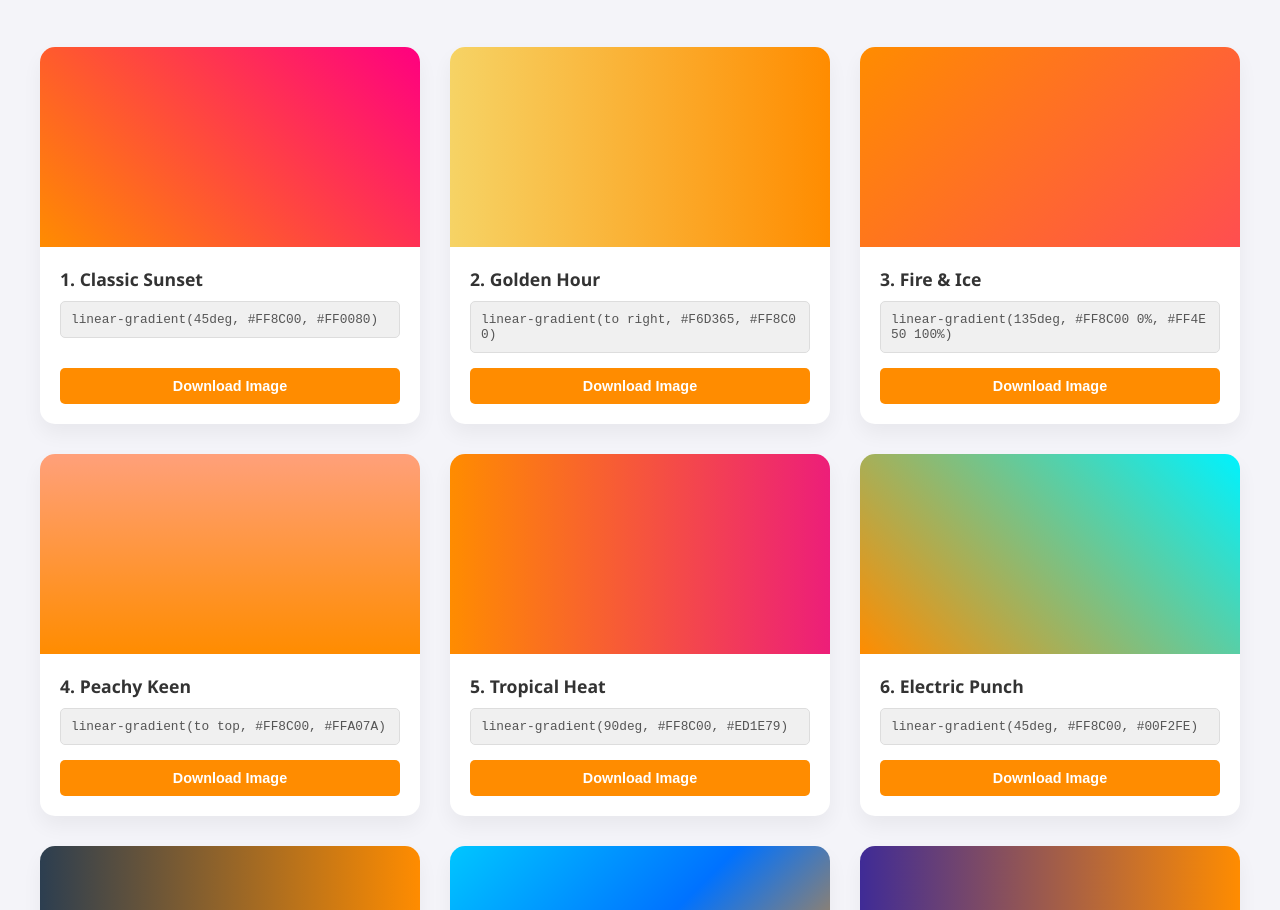
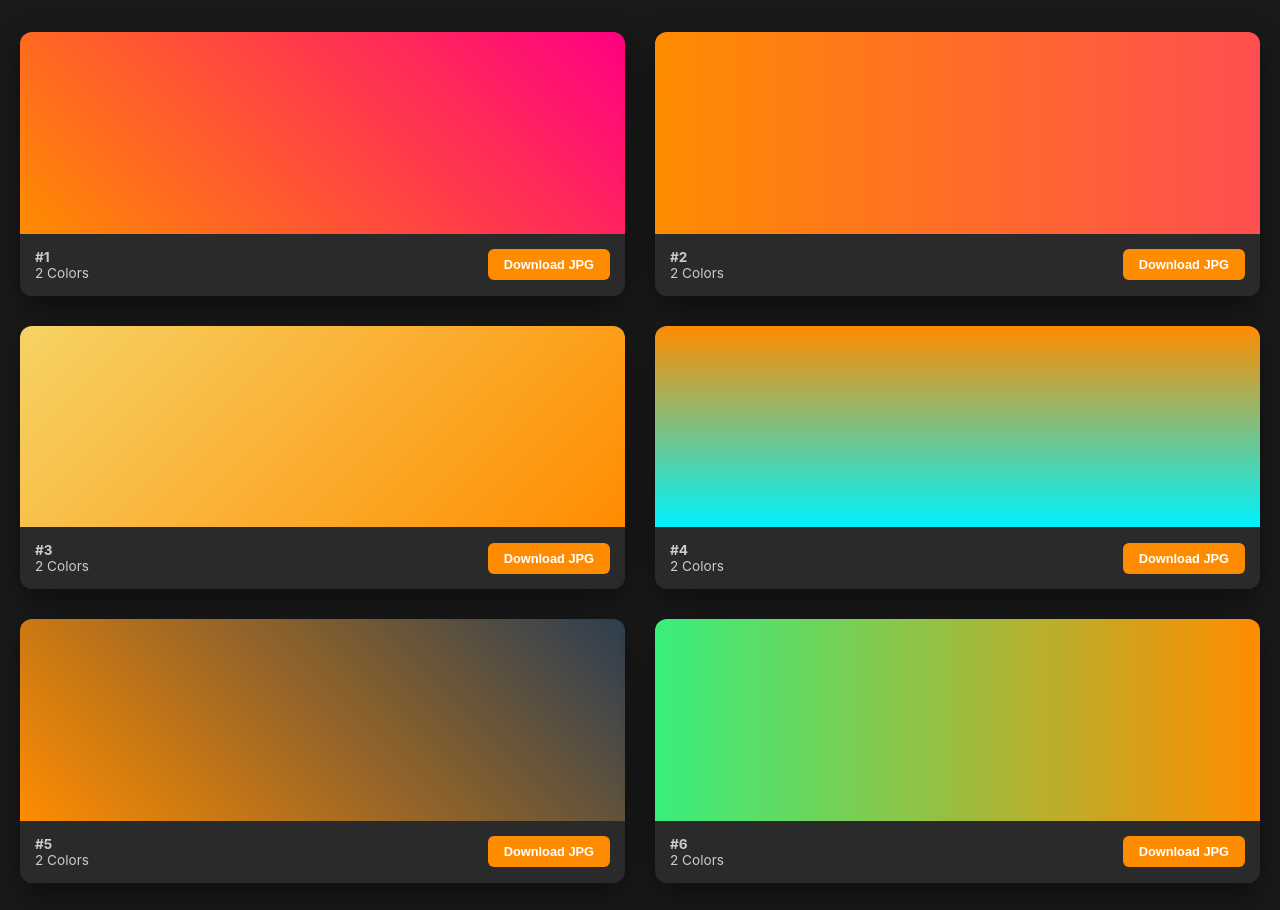
Before and after one commit to Sammy-tech83/Gradient-, a plain HTML site: page index.html in a window 1280 px wide. Shown: the part 163-1073 px from the top of the page. Drawn offline with Linux system fonts and the light colour scheme.

Commit message:
Update index.html

```diff
--- a/index.html
+++ b/index.html
@@ -3,218 +3,192 @@
 <head>
     <meta charset="UTF-8">
     <meta name="viewport" content="width=device-width, initial-scale=1.0">
-    <title>Orange Gradient Showcase</title>
+    <title>100 Orange Gradients - Twitter Header Gallery</title>
     <style>
-        :root {
-            --orange-base: #FF8C00;
-        }
-
         body {
-            font-family: 'Segoe UI', Tahoma, Geneva, Verdana, sans-serif;
-            background-color: #f4f4f9;
+            font-family: 'Inter', -apple-system, sans-serif;
+            background: #1a1a1a;
+            color: white;
             margin: 0;
-            padding: 40px 20px;
-            color: #333;
+            padding: 20px;
         }
 
         header {
             text-align: center;
-            margin-bottom: 50px;
+            padding: 40px 0;
         }
 
-        h1 {
-            color: var(--orange-base);
-            font-size: 2.5rem;
-            margin-bottom: 10px;
-        }
+        h1 { margin: 0; color: #FF8C00; font-size: 2.5rem; }
+        p { color: #888; margin-top: 10px; }
 
-        .grid {
+        .gallery {
             display: grid;
-            grid-template-columns: repeat(auto-fill, minmax(300px, 1fr));
+            grid-template-columns: repeat(auto-fill, minmax(400px, 1fr));
             gap: 30px;
-            max-width: 1200px;
+            max-width: 1400px;
             margin: 0 auto;
         }
 
-        .card {
-            background: white;
-            border-radius: 15px;
+        .gradient-card {
+            background: #2a2a2a;
+            border-radius: 12px;
             overflow: hidden;
-            box-shadow: 0 10px 20px rgba(0,0,0,0.05);
-            transition: transform 0.3s ease;
-            display: flex;
-            flex-direction: column;
+            box-shadow: 0 10px 30px rgba(0,0,0,0.5);
+            transition: transform 0.2s;
         }
 
-        .card:hover {
+        .gradient-card:hover {
             transform: translateY(-5px);
         }
 
-        .gradient-preview {
-            height: 200px;
+        .preview {
             width: 100%;
+            aspect-ratio: 3 / 1; /* Twitter Header Ratio */
+            background: #333;
         }
 
-        .card-info {
-            padding: 20px;
-            flex-grow: 1;
+        .controls {
+            padding: 15px;
             display: flex;
-            flex-direction: column;
+            justify-content: space-between;
+            align-items: center;
         }
 
-        .card-title {
-            font-weight: bold;
-            font-size: 1.1rem;
-            margin-bottom: 10px;
-            display: block;
+        .info {
+            font-size: 0.85rem;
+            color: #ccc;
         }
 
-        .code-block {
-            background: #f0f0f0;
-            padding: 10px;
-            border-radius: 5px;
-            font-family: monospace;
+        .btn-download {
+            background: #FF8C00;
+            color: white;
+            border: none;
+            padding: 8px 16px;
+            border-radius: 6px;
+            cursor: pointer;
+            font-weight: bold;
             font-size: 0.8rem;
-            word-break: break-all;
-            color: #555;
-            border: 1px solid #ddd;
-            margin-bottom: 15px;
+            transition: background 0.2s;
         }
 
-        .download-btn {
-            background-color: var(--orange-base);
-            color: white;
-            border: none;
-            padding: 10px;
-            border-radius: 5px;
-            cursor: pointer;
-            font-weight: bold;
-            transition: background 0.2s;
-            text-align: center;
-            text-decoration: none;
-            font-size: 0.9rem;
-            margin-top: auto;
+        .btn-download:hover {
+            background: #e67e00;
         }
 
-        .download-btn:hover {
-            background-color: #e67e00;
-        }
-
-        /* Gradient Definitions */
-        .g1 { background: linear-gradient(45deg, #FF8C00, #FF0080); }
-        .g2 { background: linear-gradient(to right, #F6D365, #FF8C00); }
-        .g3 { background: linear-gradient(135deg, #FF8C00 0%, #FF4E50 100%); }
-        .g4 { background: linear-gradient(to top, #FF8C00, #FFA07A); }
-        .g5 { background: linear-gradient(90deg, #FF8C00, #ED1E79); }
-        .g6 { background: linear-gradient(45deg, #FF8C00, #00F2FE); }
-        .g7 { background: linear-gradient(to right, #2C3E50, #FF8C00); }
-        .g8 { background: linear-gradient(135deg, #00C6FF, #0072FF, #FF8C00); }
-        .g9 { background: linear-gradient(90deg, #3F2B96 0%, #FF8C00 100%); }
-        .g10 { background: linear-gradient(to bottom, #4FACFE, #FF8C00); }
-        .g11 { background: radial-gradient(circle, #FF8C00, #000000); }
-        .g12 { background: linear-gradient(45deg, #434343, #FF8C00); }
-        .g13 { background: linear-gradient(to right, #616161, #9BC5C3, #FF8C00); }
-        .g14 { background: linear-gradient(135deg, #6A11CB, #2575FC, #FF8C00); }
-        .g15 { background: linear-gradient(45deg, #FF8C00, #38EF7D); }
-        .g16 { background: linear-gradient(to right, #FF8C00, #8E44AD, #2ECC71); }
-        .g17 { background: linear-gradient(45deg, #F093FB, #F5576C, #FF8C00); }
-        .g18 { background: linear-gradient(135deg, #FF8C00 10%, #DCE35B 100%); }
-        .g19 { background: radial-gradient(circle, #FF8C00 0%, #B22222 100%); }
-        .g20 { background: linear-gradient(to bottom, #FFFFFF, #FF8C00); }
+        canvas { display: none; } /* Hidden canvas for rendering */
     </style>
 </head>
 <body>
 
 <header>
-    <h1>Orange Gradient Collection</h1>
-    <p>Click the buttons to download high-res (1500x500) images.</p>
+    <h1>The Orange Gradient Vault</h1>
+    <p>100 unique 1500x500 Twitter-ready headers</p>
 </header>
 
-<div class="grid">
-    <!-- Card items - all updated with a download button -->
-    <div class="card">
-        <div class="gradient-preview g1"></div>
-        <div class="card-info">
-            <span class="card-title">1. Classic Sunset</span>
-            <div class="code-block">linear-gradient(45deg, #FF8C00, #FF0080)</div>
-            <button class="download-btn" onclick="downloadGradient('g1', 'Classic-Sunset')">Download Image</button>
-        </div>
-    </div>
+<div class="gallery" id="gallery"></div>
 
-    <div class="card">
-        <div class="gradient-preview g2"></div>
-        <div class="card-info">
-            <span class="card-title">2. Golden Hour</span>
-            <div class="code-block">linear-gradient(to right, #F6D365, #FF8C00)</div>
-            <button class="download-btn" onclick="downloadGradient('g2', 'Golden-Hour')">Download Image</button>
-        </div>
-    </div>
+<!-- Hidden Canvas for Image Generation -->
+<canvas id="exportCanvas" width="1500" height="500"></canvas>
 
-    <div class="card">
-        <div class="gradient-preview g3"></div>
-        <div class="card-info">
-            <span class="card-title">3. Fire & Ice</span>
-            <div class="code-block">linear-gradient(135deg, #FF8C00 0%, #FF4E50 100%)</div>
-            <button class="download-btn" onclick="downloadGradient('g3', 'Fire-and-Ice')">Download Image</button>
-        </div>
-    </div>
+<script>
+    const gallery = document.getElementById('gallery');
+    const canvas = document.getElementById('exportCanvas');
+    const ctx = canvas.getContext('2d');
 
-    <div class="card">
-        <div class="gradient-preview g4"></div>
-        <div class="card-info">
-            <span class="card-title">4. Peachy Keen</span>
-            <div class="code-block">linear-gradient(to top, #FF8C00, #FFA07A)</div>
-            <button class="download-btn" onclick="downloadGradient('g4', 'Peachy-Keen')">Download Image</button>
-        </div>
-    </div>
+    // Base Orange Color from your image
+    const baseOrange = "#FF8C00";
 
-    <div class="card">
-        <div class="gradient-preview g5"></div>
-        <div class="card-info">
-            <span class="card-title">5. Tropical Heat</span>
-            <div class="code-block">linear-gradient(90deg, #FF8C00, #ED1E79)</div>
-            <button class="download-btn" onclick="downloadGradient('g5', 'Tropical-Heat')">Download Image</button>
-        </div>
-    </div>
+    // Helper to generate 100 unique color pairs/triplets
+    function generateGradients() {
+        const list = [];
+        const variations = [
+            // Sunset / Warm
+            { colors: [baseOrange, "#FF0080"], name: "Velvet Sunset" },
+            { colors: [baseOrange, "#FF4E50"], name: "Solar Flare" },
+            { colors: ["#F6D365", baseOrange], name: "Golden Morning" },
+            // High Contrast / Cool
+            { colors: [baseOrange, "#00F2FE"], name: "Neon Frost" },
+            { colors: ["#2C3E50", baseOrange], name: "Midnight Embers" },
+            { colors: [baseOrange, "#38EF7D"], name: "Citrus Grove" },
+            // Modern / Moody
+            { colors: ["#000000", baseOrange], name: "Total Eclipse" },
+            { colors: ["#6A11CB", "#2575FC", baseOrange], name: "Cyber Galaxy" },
+            { colors: ["#434343", baseOrange], name: "Industrial Glow" },
+        ];
 
-    <div class="card">
-        <div class="gradient-preview g6"></div>
-        <div class="card-info">
-            <span class="card-title">6. Electric Punch</span>
-            <div class="code-block">linear-gradient(45deg, #FF8C00, #00F2FE)</div>
-            <button class="download-btn" onclick="downloadGradient('g6', 'Electric-Punch')">Download Image</button>
-        </div>
-    </div>
+        for (let i = 1; i <= 100; i++) {
+            let type = i % 5;
+            let angle = (i * 45) % 360;
+            let colors;
 
-    <div class="card">
-        <div class="gradient-preview g7"></div>
-        <div class="card-info">
-            <span class="card-title">7. Deep Ocean Sun</span>
-            <div class="code-block">linear-gradient(to right, #2C3E50, #FF8C00)</div>
-            <button class="download-btn" onclick="downloadGradient('g7', 'Deep-Ocean-Sun')">Download Image</button>
-        </div>
-    </div>
+            // Logic to ensure 100 unique variations
+            if (i <= variations.length) {
+                colors = variations[i-1].colors;
+            } else {
+                // Procedural generation for the remaining
+                const hue = (i * 13) % 360;
+                colors = [baseOrange, `hsl(${hue}, 80%, 50%)`];
+                if (i % 3 === 0) colors.push(`hsl(${(hue+40)%360}, 70%, 20%)`);
+            }
 
-    <div class="card">
-        <div class="gradient-preview g8"></div>
-        <div class="card-info">
-            <span class="card-title">8. Cyberpunk Glow</span>
-            <div class="code-block">linear-gradient(135deg, #00C6FF, #0072FF, #FF8C00)</div>
-            <button class="download-btn" onclick="downloadGradient('g8', 'Cyberpunk-Glow')">Download Image</button>
-        </div>
-    </div>
+            list.push({
+                id: i,
+                angle: angle + "deg",
+                colors: colors,
+                css: `linear-gradient(${angle}deg, ${colors.join(', ')})`
+            });
+        }
+        return list;
+    }
 
-    <div class="card">
-        <div class="gradient-preview g9"></div>
-        <div class="card-info">
-            <span class="card-title">9. Midnight Pop</span>
-            <div class="code-block">linear-gradient(90deg, #3F2B96 0%, #FF8C00 100%)</div>
-            <button class="download-btn" onclick="downloadGradient('g9', 'Midnight-Pop')">Download Image</button>
-        </div>
-    </div>
+    const gradients = generateGradients();
 
-    <div class="card">
-        <div class="gradient-preview g10"></div>
+    // Render Cards
+    gradients.forEach(grad => {
+        const card = document.createElement('div');
+        card.className = 'gradient-card';
+        card.innerHTML = `
+            <div class="preview" style="background: ${grad.css}"></div>
+            <div class="controls">
+                <div class="info">
+                    <strong>#${grad.id}</strong><br>
+                    ${grad.colors.length} Colors
+                </div>
+                <button class="btn-download" onclick="downloadJPG('${grad.css}', ${grad.id})">
+                    Download JPG
+                </button>
+            </div>
+        `;
+        gallery.appendChild(card);
+    });
+
+    // JPG Download Logic
+    function downloadJPG(gradientStr, id) {
+        // 1. Parse the gradient for Canvas
+        // Simplified: We draw the gradient on the 1500x500 canvas
+        const parts = gradientStr.match(/hsl\([^)]+\)|#[a-fA-F0-9]+|rgb\([^)]+\)/g);
+
+        // Create Linear Gradient on Canvas
+        const grd = ctx.createLinearGradient(0, 0, 1500, 500);
+
+        parts.forEach((color, index) => {
+            grd.addColorStop(index / (parts.length - 1), color);
+        });
+
+        // 2. Draw to Canvas
+        ctx.fillStyle = grd;
+        ctx.fillRect(0, 0, 1500, 500);
+
+        // 3. Export as JPG
+        const link = document.createElement('a');
+        link.download = `orange-gradient-${id}.jpg`;
+        link.href = canvas.toDataURL("image/jpeg", 0.9); // 0.9 Quality
+        link.click();
+    }
+</script>
+
+</body>
+</html>        <div class="gradient-preview g10"></div>
         <div class="card-info">
             <span class="card-title">10. Arctic Fire</span>
             <div class="code-block">linear-gradient(to bottom, #4FACFE, #FF8C00)</div>
```
